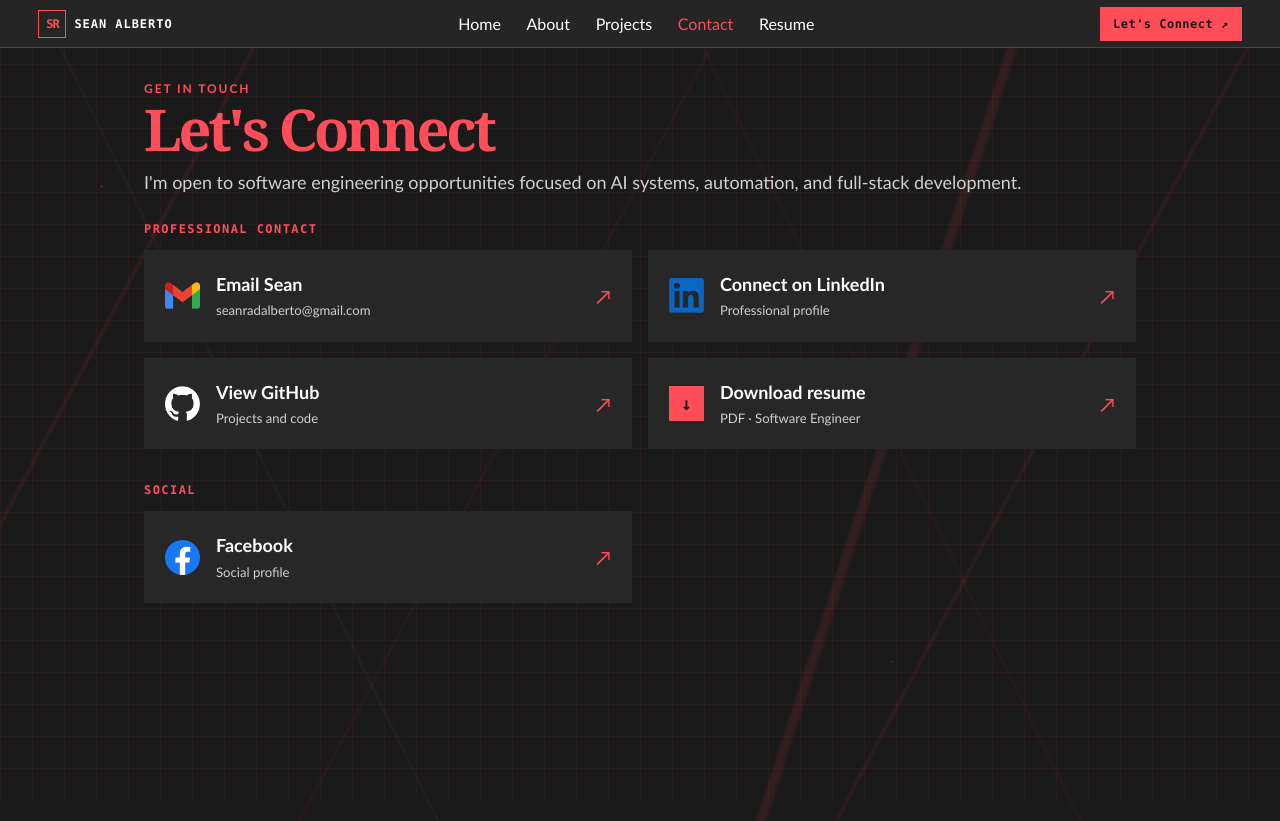
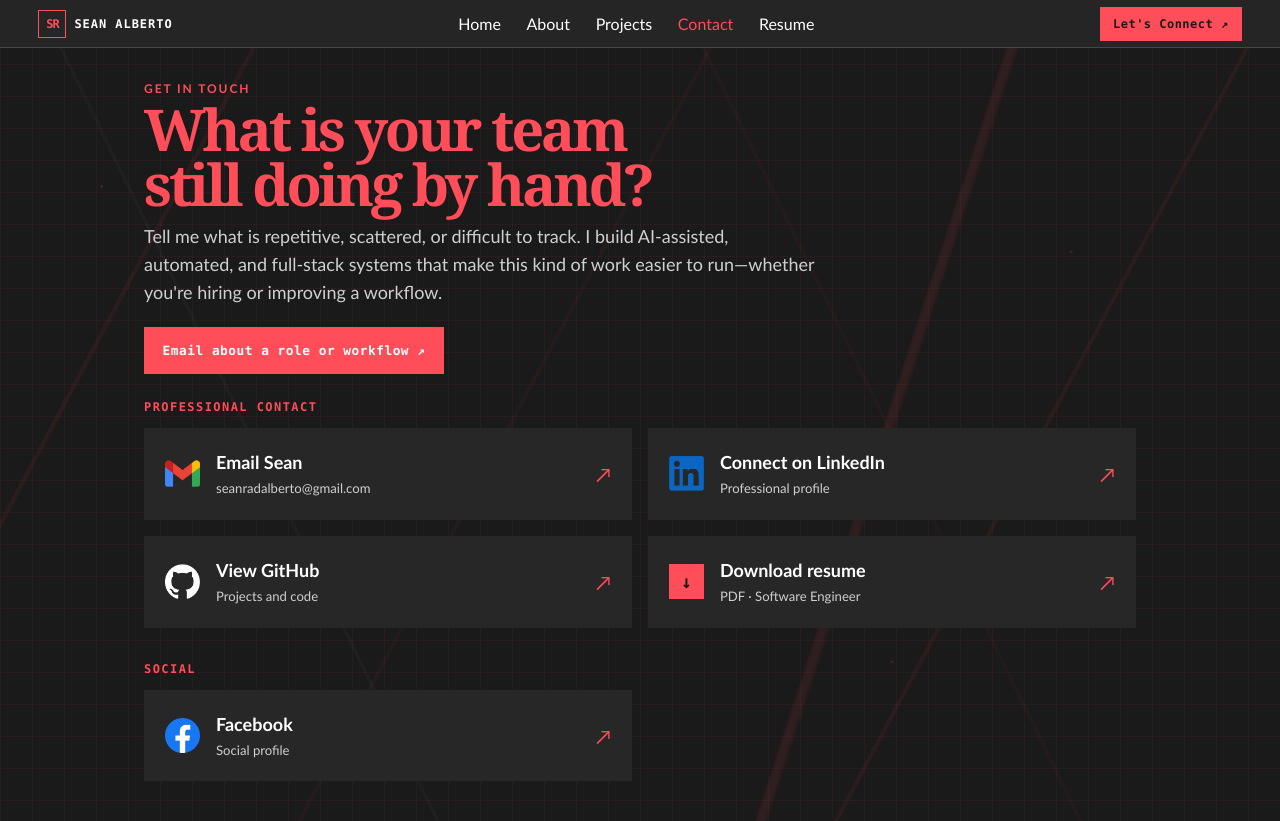
Before and after one commit to ImSeanSean/Portfolio, a Next.js app: page /contact in a window 1280 px wide. Before the commit the page ends 800 px from the top, so only its background shows below. Built offline with nearby package versions, Linux system fonts and the light colour scheme.

Commit message:
Reframe contact page around workflow problems

```diff
--- a/app/contact/page.js
+++ b/app/contact/page.js
@@ -1,4 +1,5 @@
 const assetPath = (path) => `${process.env.NEXT_PUBLIC_BASE_PATH ?? ""}${path}`;
+const workflowEmailHref = "mailto:seanradalberto@gmail.com?subject=Role%20or%20workflow%20conversation";
 
 const professionalContacts = [
   { image: "4.png", label: "Email Sean", detail: "seanradalberto@gmail.com", href: "mailto:seanradalberto@gmail.com" },
@@ -16,8 +17,11 @@ export default function ContactPage() {
     <section className="contact-page">
       <div className="section-heading contact-heading">
         <p className="eyebrow">Get in touch</p>
-        <h1>Let&apos;s Connect</h1>
-        <p className="contact-intro">I&apos;m open to software engineering opportunities focused on AI systems, automation, and full-stack development.</p>
+        <h1>What is your team still doing by hand?</h1>
+        <p className="contact-intro">Tell me what is repetitive, scattered, or difficult to track. I build AI-assisted, automated, and full-stack systems that make this kind of work easier to run—whether you&apos;re hiring or improving a workflow.</p>
+        <div className="hero-actions contact-heading-actions">
+          <a className="button button-primary" href={workflowEmailHref}>Email about a role or workflow <span aria-hidden="true">↗</span></a>
+        </div>
       </div>
       <section aria-labelledby="professional-contact-heading" className="contact-group">
         <h2 id="professional-contact-heading">Professional contact</h2>
--- a/app/globals.css
+++ b/app/globals.css
@@ -343,7 +343,8 @@ h1, h2, h3 { text-wrap: balance; }
 .contact-page { padding: 0 0 5vh; }
 .contact-heading { margin-bottom: 1.5rem; max-width: 1120px; padding: 0 5vw; width: 100%; }
 .contact-heading h1 { font-size: clamp(2.5rem, 4.5vw, 4rem); }
-.contact-intro { color: #d0d0d0; font-size: 18px; margin-top: .75rem; }
+.contact-intro { color: #d0d0d0; font-size: 18px; line-height: 1.55; margin-top: .75rem; max-width: 42rem; }
+.contact-heading-actions { justify-content: flex-start; margin-top: 1.25rem; }
 .contact-list { display: grid; gap: 1rem; grid-template-columns: repeat(2, minmax(0, 1fr)); max-width: 1120px; padding-inline: 5vw; width: 100%; }
 .contact { align-items: center; animation: rise-in .5s ease-out both; background: #272727; border: 1px solid transparent; display: flex; font-size: 18px; gap: 1rem; min-width: 0; padding: 1.25rem; transition: border-color .2s ease, transform .2s ease; }
 .contact:nth-child(2) { animation-delay: .06s; }
```
